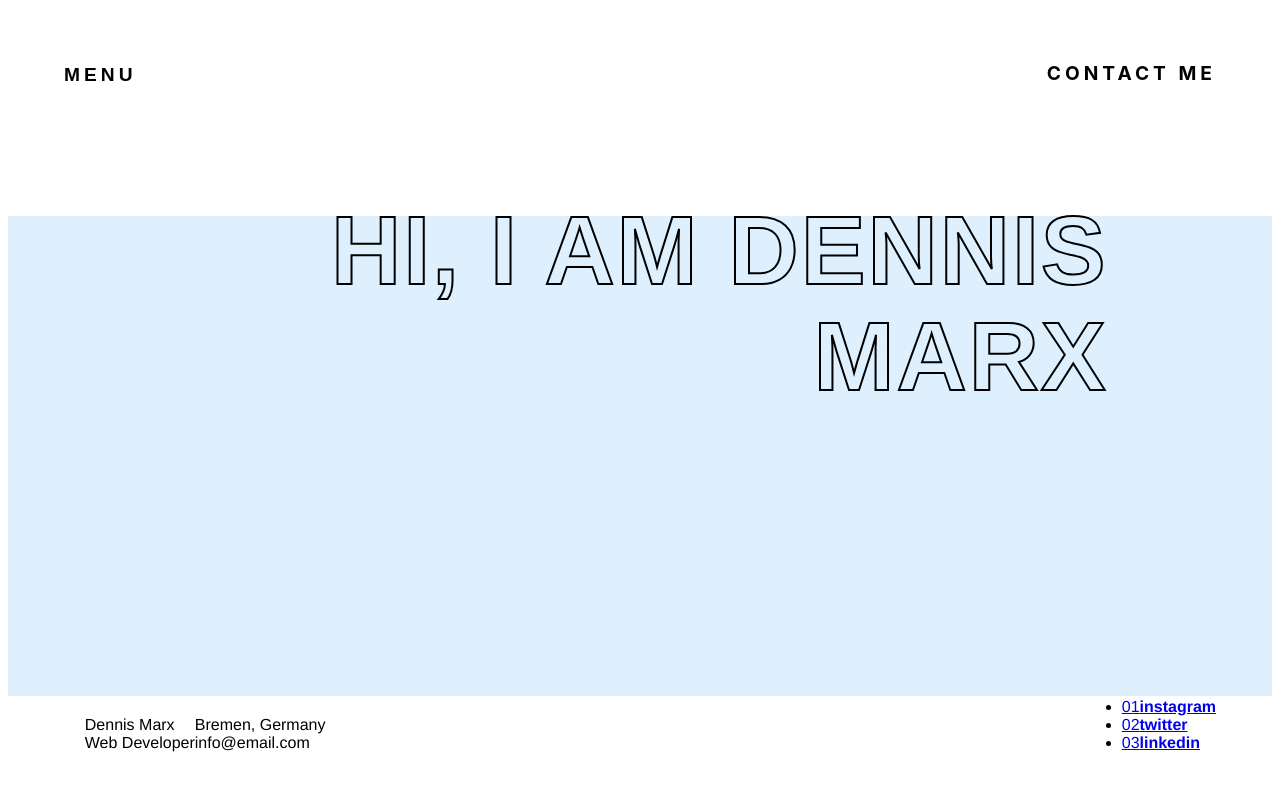
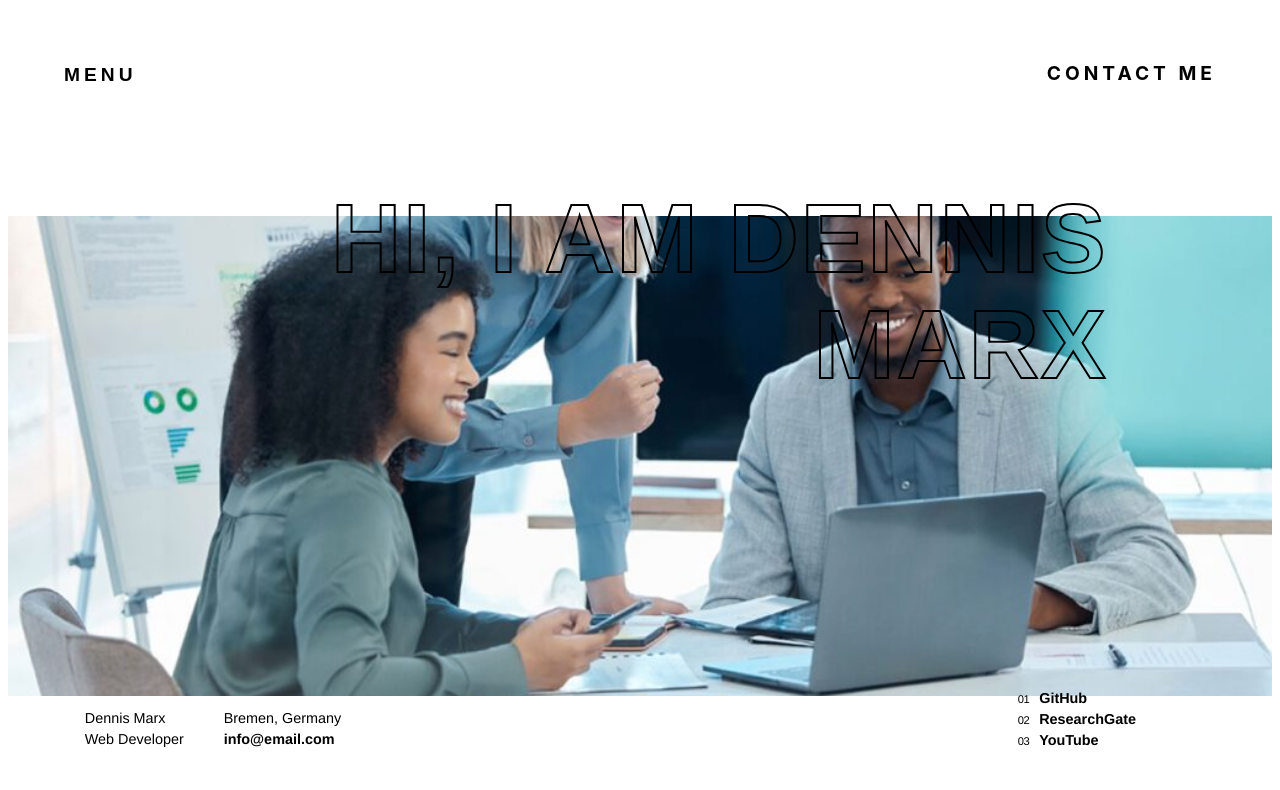
Before and after one commit to denmarx/resume23-24, a React (Create React App) app: page / in a window 1280 px wide. Shown: the top 790 px of the page. Built offline with nearby package versions, Linux system fonts and the light colour scheme.

Commit message:
footer styling

```diff
--- a/src/components/Content/Content.js
+++ b/src/components/Content/Content.js
@@ -5,12 +5,24 @@ import useTitleScrollAnimation from '../utils/js/useTitleScrollAnimation';
 const Content = () => {
   const transformValue = useTitleScrollAnimation();
   return (
-    <div className={styles.titleContainer} style={{ transform: `translateY(${transformValue}px)` }}>
-      <h1 className={`${styles.title} ${stylesAnimation.fadeInTitle}`}>Hi, I am Dennis</h1>
-      <br></br>
-      <h1 className={`${styles.title} ${stylesAnimation.fadeInTitle}`}>Marx</h1>
-      <section className={` ${stylesAnimation.imageReveal} `}></section>
-    </div>
+    <>
+      <div className={styles.titleContainer}>
+        <h1
+          className={`${styles.title} ${stylesAnimation.fadeInTitle}`}
+          style={{ transform: `translateY(${transformValue}px) ` }}
+        >
+          Hi, I am Dennis
+        </h1>
+        <br></br>
+        <h1
+          className={`${styles.title} ${stylesAnimation.fadeInTitle}`}
+          style={{ transform: `translateY(${transformValue}px) ` }}
+        >
+          Marx
+        </h1>
+        <section className={` ${stylesAnimation.imageReveal} ${styles.titleImage} `}></section>
+      </div>
+    </>
   );
 };
 
--- a/src/components/Content/Content.module.css
+++ b/src/components/Content/Content.module.css
@@ -21,14 +21,14 @@
 
 .title {
   position: relative;
-  top: 0;
+  top: -50px;
   right: 13%;
-  transform: translate(0, -50%);
+  /* transform: translate(0, -50%); */
   z-index: 2;
   color: hsla(0, 0%, 95%, 0.01);
   -webkit-text-stroke: 2px #000;
   user-select: none;
-  transform: translateY(calc(-8px + -3.7vh));
+  /* transform: translateY(calc(-8px + -3.7vh)) translate3d(0, 0, 50px); */
   text-align: right;
   text-transform: uppercase;
   font-family: Helvetica, sans-serif;
@@ -38,4 +38,5 @@
   font-size: 7.6vw;
   letter-spacing: 0.02em;
   line-height: 0.9em;
+  transition: transform 2s ease-out;
 }
--- a/src/components/Footer/Footer.js
+++ b/src/components/Footer/Footer.js
@@ -9,13 +9,15 @@ const Footer = () => {
     <div className={`${styles.info} ${!isVisible ? stylesAnimation.hide : ''}`}>
       <div className={`${styles.infoLeft} ${stylesAnimation.infoLeft}`}>
         <div className={styles.infoContact}>
-          <ul>
+          <ul className={styles.occupation}>
             <li>Dennis Marx</li>
             <li>Web Developer</li>
           </ul>
-          <ul>
+          <ul className={styles.location}>
             <li>Bremen, Germany</li>
-            <li>info@email.com</li>
+            <li>
+              <strong>info@email.com</strong>
+            </li>
           </ul>
         </div>
       </div>
@@ -25,19 +27,19 @@ const Footer = () => {
             <li>
               <a href='/' target='_blanks' rel='noopener'>
                 <span>01</span>
-                <strong>instagram</strong>
+                <strong>GitHub</strong>
               </a>
             </li>
             <li>
               <a href='/' target='_blanks' rel='noopener'>
                 <span>02</span>
-                <strong>twitter</strong>
+                <strong>ResearchGate</strong>
               </a>
             </li>
             <li>
               <a href='/' target='_blanks' rel='noopener'>
                 <span>03</span>
-                <strong>linkedin</strong>
+                <strong>YouTube</strong>
               </a>
             </li>
           </ul>
--- a/src/components/Footer/Footer.module.css
+++ b/src/components/Footer/Footer.module.css
@@ -27,9 +27,43 @@
 
 .infoContact {
   display: flex;
+  font-size: 0.9rem;
 }
 
 .infoContact ul {
   text-decoration: none;
   list-style: none;
 }
+
+.infoContact li {
+  padding-bottom: 0.3rem;
+}
+
+.occupation {
+  padding-right: 2.5rem;
+}
+
+.social {
+  position: relative;
+  left: -5rem;
+}
+
+.social ul {
+  list-style-type: none;
+}
+
+.social li {
+  padding-bottom: 3px;
+}
+
+.social a {
+  text-decoration: none;
+  color: #000;
+  font-size: 0.9rem;
+}
+
+.social span {
+  margin-right: 10px;
+  letter-spacing: -0.03rem;
+  font-size: 0.7rem;
+}
```
